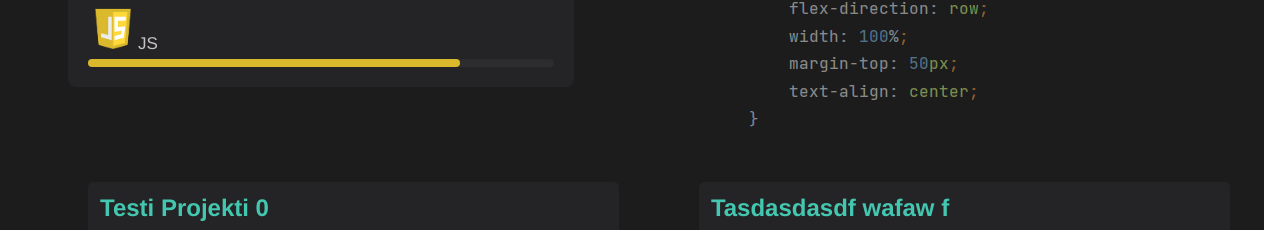
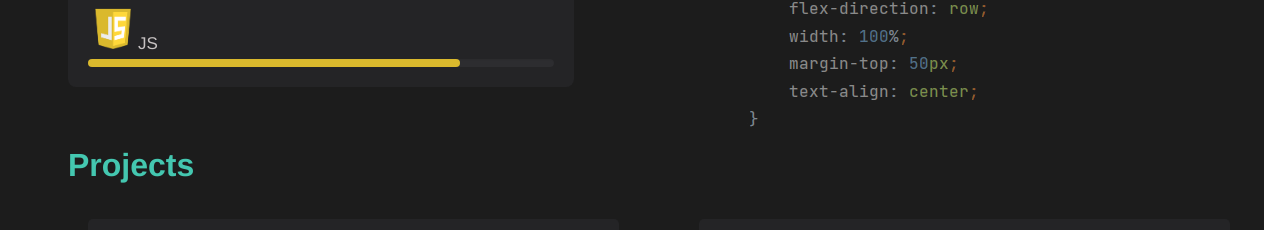
Before and after one commit to Rudolffi/WebPortfolio, a Vue app: page / in a window 1280 px wide. Shown: the part 1104-1334 px from the top of the page. Built offline with nearby package versions, Linux system fonts and the light colour scheme.

Commit message:
Projektit otsikko

```diff
--- a/src/components/projects.vue
+++ b/src/components/projects.vue
@@ -1,6 +1,7 @@
 <template>
   <div >
     <div id="projectbox">
+      <h1 class="projectHeader">Projects</h1>
       <article class="artic" v-for="project in projects" :key="project.id">
         <section class="sec">
           <h2 class="title">{{project.title}}</h2>
--- a/src/css/projects.css
+++ b/src/css/projects.css
@@ -32,7 +32,10 @@
     display: flex; /* or inline-flex */
     flex-direction: row;
 }
-.projectLink {
+.projectHeader {
+    color: #44c7b0;
+    margin: auto;
+    margin-left: 60px;
 }
 /* unvisited link */
 .projectLink a:link {
```
